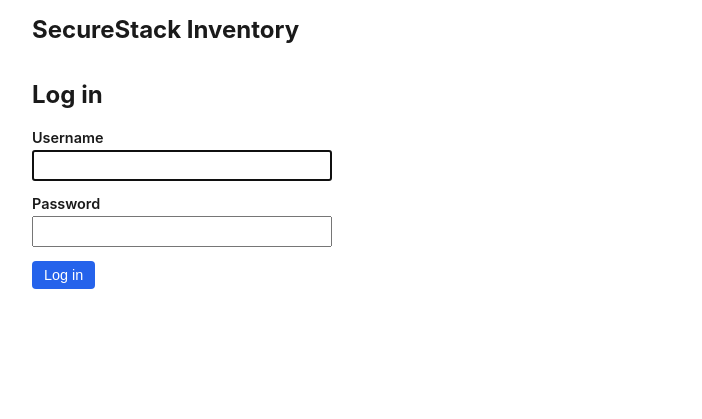
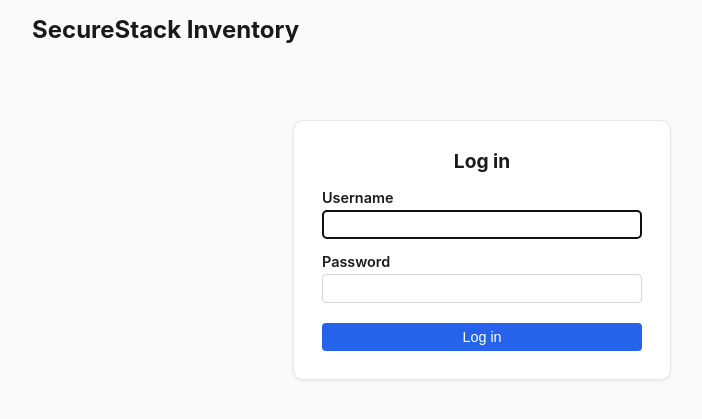
Before and after one commit to eayres03vt/securestack, a Flask app: page /login in a window 1280 px wide. Shown: the part 41-460 px from the top of the page, without its empty margins (158-860 px from the left). Run offline with Flask 3, Linux system fonts and the light colour scheme.

Commit message:
Fix CSP blocking inline CSS by moving styles to an external stylesheet; polish login page

```diff
--- /dev/null
+++ b/app/static/style.css
@@ -0,0 +1,66 @@
+body {
+  font-family: -apple-system, BlinkMacSystemFont, "Segoe UI", sans-serif;
+  max-width: 900px;
+  margin: 40px auto;
+  padding: 0 20px;
+  color: #1a1a1a;
+  background: #fafafa;
+}
+
+h1 { font-size: 1.5rem; }
+h2 { font-size: 1.2rem; }
+
+table { width: 100%; border-collapse: collapse; margin-top: 20px; background: white; }
+th, td { text-align: left; padding: 8px 12px; border-bottom: 1px solid #ddd; }
+th { background: #f5f5f5; }
+
+a.button, button {
+  display: inline-block;
+  background: #2563eb;
+  color: white;
+  padding: 6px 12px;
+  border: none;
+  border-radius: 4px;
+  text-decoration: none;
+  font-size: 0.9rem;
+  cursor: pointer;
+}
+a.button.secondary, button.secondary { background: #6b7280; }
+a.button.danger, button.danger { background: #dc2626; }
+
+form.inline { display: inline; }
+.field { margin-bottom: 14px; }
+label { display: block; margin-bottom: 4px; font-weight: 600; font-size: 0.9rem; }
+input {
+  padding: 6px 8px;
+  width: 100%;
+  max-width: 300px;
+  box-sizing: border-box;
+  border: 1px solid #d1d5db;
+  border-radius: 4px;
+}
+
+.flash {
+  background: #dcfce7;
+  border: 1px solid #86efac;
+  padding: 10px 14px;
+  border-radius: 4px;
+  margin-bottom: 16px;
+}
+
+.topbar { display: flex; justify-content: space-between; align-items: center; }
+
+/* Login page - centered card instead of a bare form floating at the
+   top of the page */
+.login-card {
+  max-width: 320px;
+  margin: 60px auto 0;
+  padding: 28px;
+  background: white;
+  border: 1px solid #e5e7eb;
+  border-radius: 10px;
+  box-shadow: 0 1px 3px rgba(0, 0, 0, 0.08);
+}
+.login-card h2 { margin-top: 0; text-align: center; }
+.login-card input { max-width: none; }
+.login-card button { width: 100%; margin-top: 6px; }
--- a/app/templates/base.html
+++ b/app/templates/base.html
@@ -3,22 +3,13 @@
 <head>
   <meta charset="UTF-8">
   <title>SecureStack Inventory</title>
-  <style>
-    body { font-family: -apple-system, sans-serif; max-width: 900px; margin: 40px auto; padding: 0 20px; color: #1a1a1a; }
-    h1 { font-size: 1.5rem; }
-    table { width: 100%; border-collapse: collapse; margin-top: 20px; }
-    th, td { text-align: left; padding: 8px 12px; border-bottom: 1px solid #ddd; }
-    th { background: #f5f5f5; }
-    a.button, button { display: inline-block; background: #2563eb; color: white; padding: 6px 12px; border: none; border-radius: 4px; text-decoration: none; font-size: 0.9rem; cursor: pointer; }
-    a.button.secondary, button.secondary { background: #6b7280; }
-    a.button.danger, button.danger { background: #dc2626; }
-    form.inline { display: inline; }
-    .field { margin-bottom: 14px; }
-    label { display: block; margin-bottom: 4px; font-weight: 600; font-size: 0.9rem; }
-    input { padding: 6px 8px; width: 100%; max-width: 300px; box-sizing: border-box; }
-    .flash { background: #dcfce7; padding: 10px 14px; border-radius: 4px; margin-bottom: 16px; }
-    .topbar { display: flex; justify-content: space-between; align-items: center; }
-  </style>
+  <!-- An external stylesheet, not an inline <style> block, on purpose -
+       the app's Content-Security-Policy (default-src 'self') blocks
+       inline styles by default. Same-origin files like this one are
+       still allowed, which is the whole point of having the policy at
+       all: it stops anything *not* served by this app from injecting
+       styles (or scripts) into the page. -->
+  <link rel="stylesheet" href="{{ url_for('static', filename='style.css') }}">
 </head>
 <body>
   <div class="topbar">
--- a/app/templates/login.html
+++ b/app/templates/login.html
@@ -1,5 +1,6 @@
 {% extends "base.html" %}
 {% block content %}
+<div class="login-card">
   <h2>Log in</h2>
   <form method="post">
     <input type="hidden" name="csrf_token" value="{{ csrf_token() }}">
@@ -7,4 +8,5 @@
     <div class="field"><label>Password</label><input name="password" type="password" required></div>
     <button type="submit">Log in</button>
   </form>
+</div>
 {% endblock %}
```
Also changed, not shown: README.md. Lines whose indentation alone changed are shown as unchanged.
